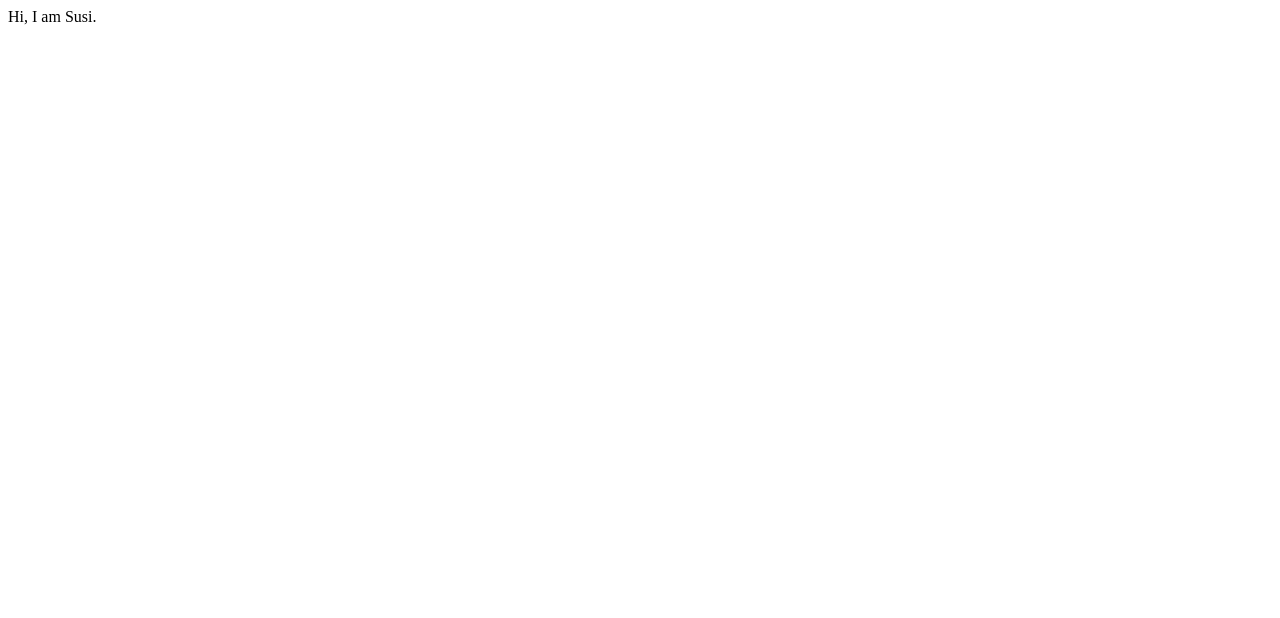
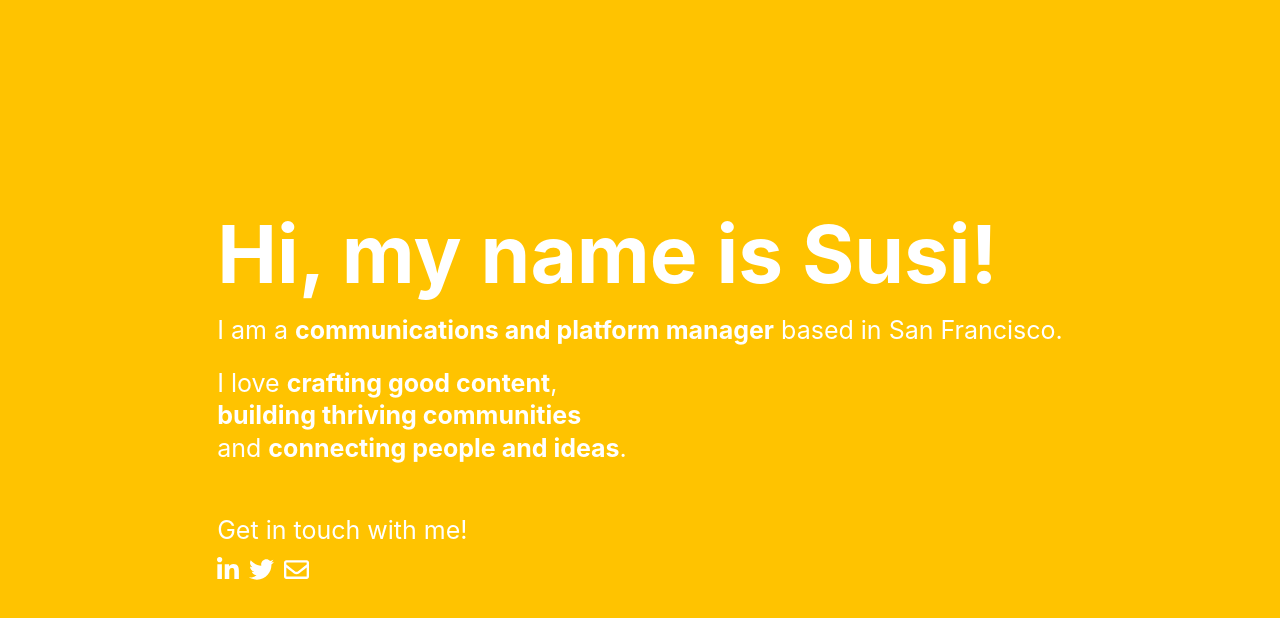
Before and after one commit to susiknoll/susanneknoll.com, a plain HTML site: page index.html in a window 1280 px wide. Drawn offline with Linux system fonts and the light colour scheme.

Commit message:
new layout

```diff
--- /dev/null
+++ b/css/main.css
@@ -0,0 +1,48 @@
+body {
+  background-color: #ffc300;
+  font-family: -apple-system, BlinkMacSystemFont, "Segoe UI", Roboto, Helvetica, Arial, sans-serif, "Apple Color Emoji", "Segoe UI Emoji", "Segoe UI Symbol";
+  box-sizing: border-box;
+}
+
+.content {
+  display: flex;
+  justify-content: center;
+  align-items: center;
+
+  height: 100vh;
+
+  color: #fff;
+  font-size: 25px
+}
+
+h1 {
+  font-size: 80px;
+  font-weight: bolder;
+  margin-bottom: 20px;
+}
+
+p {
+  margin-bottom : 20px;
+  line-height: 1.3em;
+}
+
+p:last-of-type {
+  margin-top: 50px;
+  margin-bottom:10px;
+}
+
+strong {
+  font-weight: bold;
+}
+
+.icons {
+  display: flex;
+}
+
+.icons * {
+  color: white;
+  margin-right: 5px;
+}
+.email svg, .twitter svg, .linkedin svg {
+  height: 25px;
+}
--- /dev/null
+++ b/css/reset.css
@@ -0,0 +1,48 @@
+/* http://meyerweb.com/eric/tools/css/reset/
+   v2.0 | 20110126
+   License: none (public domain)
+*/
+
+html, body, div, span, applet, object, iframe,
+h1, h2, h3, h4, h5, h6, p, blockquote, pre,
+a, abbr, acronym, address, big, cite, code,
+del, dfn, em, img, ins, kbd, q, s, samp,
+small, strike, strong, sub, sup, tt, var,
+b, u, i, center,
+dl, dt, dd, ol, ul, li,
+fieldset, form, label, legend,
+table, caption, tbody, tfoot, thead, tr, th, td,
+article, aside, canvas, details, embed,
+figure, figcaption, footer, header, hgroup,
+menu, nav, output, ruby, section, summary,
+time, mark, audio, video {
+	margin: 0;
+	padding: 0;
+	border: 0;
+	font-size: 100%;
+	font: inherit;
+	vertical-align: baseline;
+}
+/* HTML5 display-role reset for older browsers */
+article, aside, details, figcaption, figure,
+footer, header, hgroup, menu, nav, section {
+	display: block;
+}
+body {
+	line-height: 1;
+}
+ol, ul {
+	list-style: none;
+}
+blockquote, q {
+	quotes: none;
+}
+blockquote:before, blockquote:after,
+q:before, q:after {
+	content: '';
+	content: none;
+}
+table {
+	border-collapse: collapse;
+	border-spacing: 0;
+}
--- a/index.html
+++ b/index.html
@@ -1 +1,41 @@
-Hi, I am Susi.
+<!doctype html>
+<html>
+
+<head>
+  <meta charset="utf-8">
+  <title>Susanne Knoll - Communications and Platform Manager</title>
+  <meta name="description" content="">
+  <meta name="viewport" content="width=device-width, initial-scale=1">
+
+  <link rel="manifest" href="site.webmanifest">
+  <link rel="apple-touch-icon" href="icon.png">
+  <!-- Place favicon.ico in the root directory -->
+
+  <link rel="stylesheet" href="css/reset.css">
+  <link rel="stylesheet" href="css/main.css">
+</head>
+
+<body>
+  <div class="content">
+    <div>
+      <h1>Hi, my name is Susi!</h1>
+      <p>I am a <strong>communications and platform manager</strong> based in San Francisco.</p>
+      <p>I love <strong>crafting good content</strong>,
+         <br><strong>building thriving communities</strong>
+         <br> and <strong>connecting people and ideas</strong>.</p>
+      <p>Get in touch with me!</p>
+      <div class="icons">
+        <a href="https://www.linkedin.com/in/susanneknoll/" target="blank" class="linkedin">
+          <svg aria-hidden="true" focusable="false" data-prefix="fab" data-icon="linkedin-in" role="img" xmlns="http://www.w3.org/2000/svg" viewBox="0 0 448 512" class="svg-inline--fa fa-linkedin-in fa-w-14 fa-3x"><path fill="currentColor" d="M100.28 448H7.4V148.9h92.88zM53.79 108.1C24.09 108.1 0 83.5 0 53.8a53.79 53.79 0 0 1 107.58 0c0 29.7-24.1 54.3-53.79 54.3zM447.9 448h-92.68V302.4c0-34.7-.7-79.2-48.29-79.2-48.29 0-55.69 37.7-55.69 76.7V448h-92.78V148.9h89.08v40.8h1.3c12.4-23.5 42.69-48.3 87.88-48.3 94 0 111.28 61.9 111.28 142.3V448z" class=""></path></svg>
+        </a>
+        <a href="https://twitter.com/susanneknoll" target="_blank" class="twitter">
+          <svg aria-hidden="true" focusable="false" data-prefix="fab" data-icon="twitter" role="img" xmlns="http://www.w3.org/2000/svg" viewBox="0 0 512 512" class="svg-inline--fa fa-twitter fa-w-16 fa-3x"><path fill="currentColor" d="M459.37 151.716c.325 4.548.325 9.097.325 13.645 0 138.72-105.583 298.558-298.558 298.558-59.452 0-114.68-17.219-161.137-47.106 8.447.974 16.568 1.299 25.34 1.299 49.055 0 94.213-16.568 130.274-44.832-46.132-.975-84.792-31.188-98.112-72.772 6.498.974 12.995 1.624 19.818 1.624 9.421 0 18.843-1.3 27.614-3.573-48.081-9.747-84.143-51.98-84.143-102.985v-1.299c13.969 7.797 30.214 12.67 47.431 13.319-28.264-18.843-46.781-51.005-46.781-87.391 0-19.492 5.197-37.36 14.294-52.954 51.655 63.675 129.3 105.258 216.365 109.807-1.624-7.797-2.599-15.918-2.599-24.04 0-57.828 46.782-104.934 104.934-104.934 30.213 0 57.502 12.67 76.67 33.137 23.715-4.548 46.456-13.32 66.599-25.34-7.798 24.366-24.366 44.833-46.132 57.827 21.117-2.273 41.584-8.122 60.426-16.243-14.292 20.791-32.161 39.308-52.628 54.253z" class=""></path></svg>
+        </a>
+        <a href="mailto:me@susanneknoll.com" class="email">
+          <svg aria-hidden="true" focusable="false" data-prefix="far" data-icon="envelope" role="img" xmlns="http://www.w3.org/2000/svg" viewBox="0 0 512 512" class="svg-inline--fa fa-envelope fa-w-16 fa-3x"><path fill="currentColor" d="M464 64H48C21.49 64 0 85.49 0 112v288c0 26.51 21.49 48 48 48h416c26.51 0 48-21.49 48-48V112c0-26.51-21.49-48-48-48zm0 48v40.805c-22.422 18.259-58.168 46.651-134.587 106.49-16.841 13.247-50.201 45.072-73.413 44.701-23.208.375-56.579-31.459-73.413-44.701C106.18 199.465 70.425 171.067 48 152.805V112h416zM48 400V214.398c22.914 18.251 55.409 43.862 104.938 82.646 21.857 17.205 60.134 55.186 103.062 54.955 42.717.231 80.509-37.199 103.053-54.947 49.528-38.783 82.032-64.401 104.947-82.653V400H48z" class=""></path></svg>
+        </a>
+      </div>
+    </div>
+  </div>
+</body>
+</html>
```
